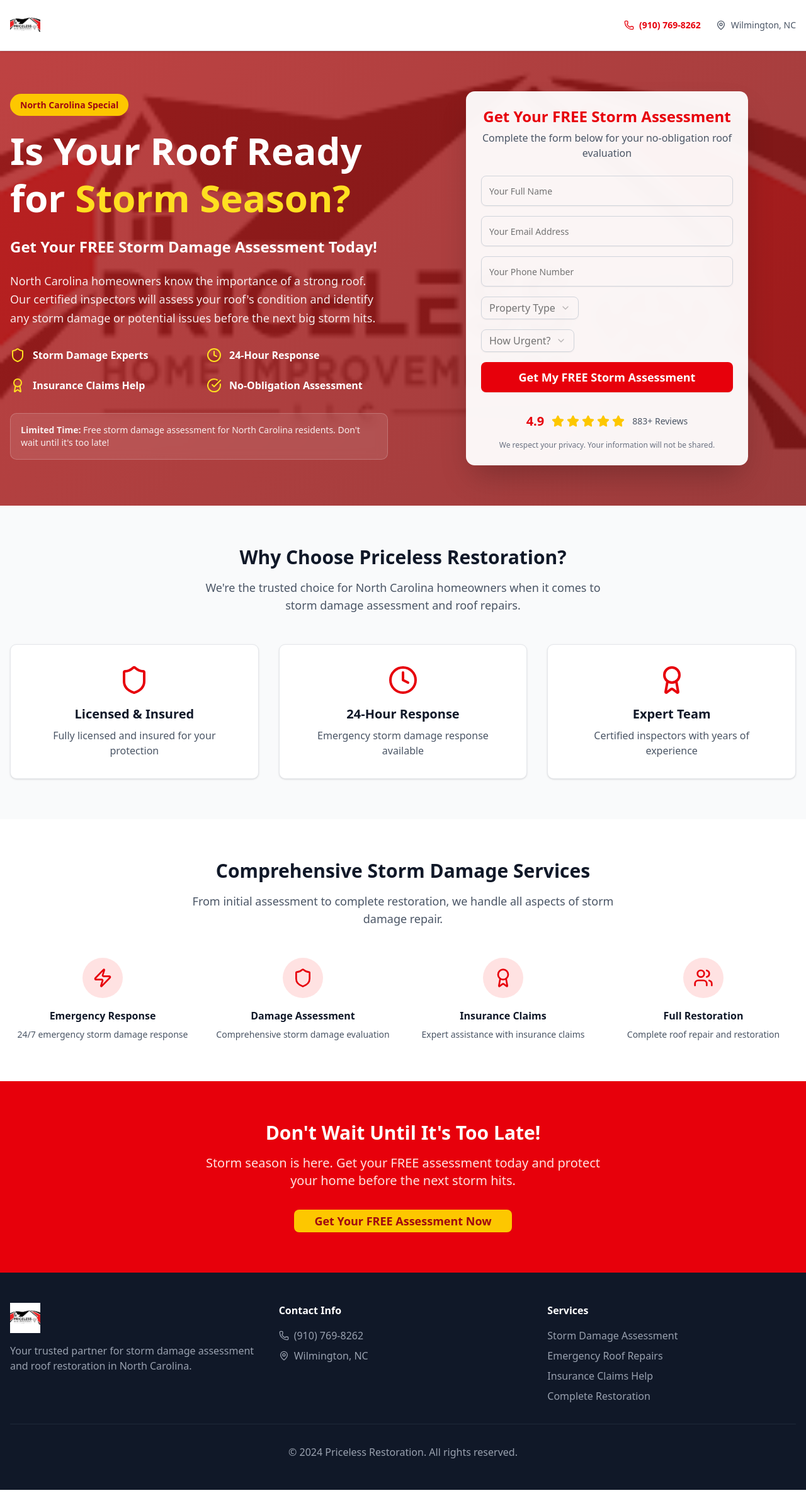
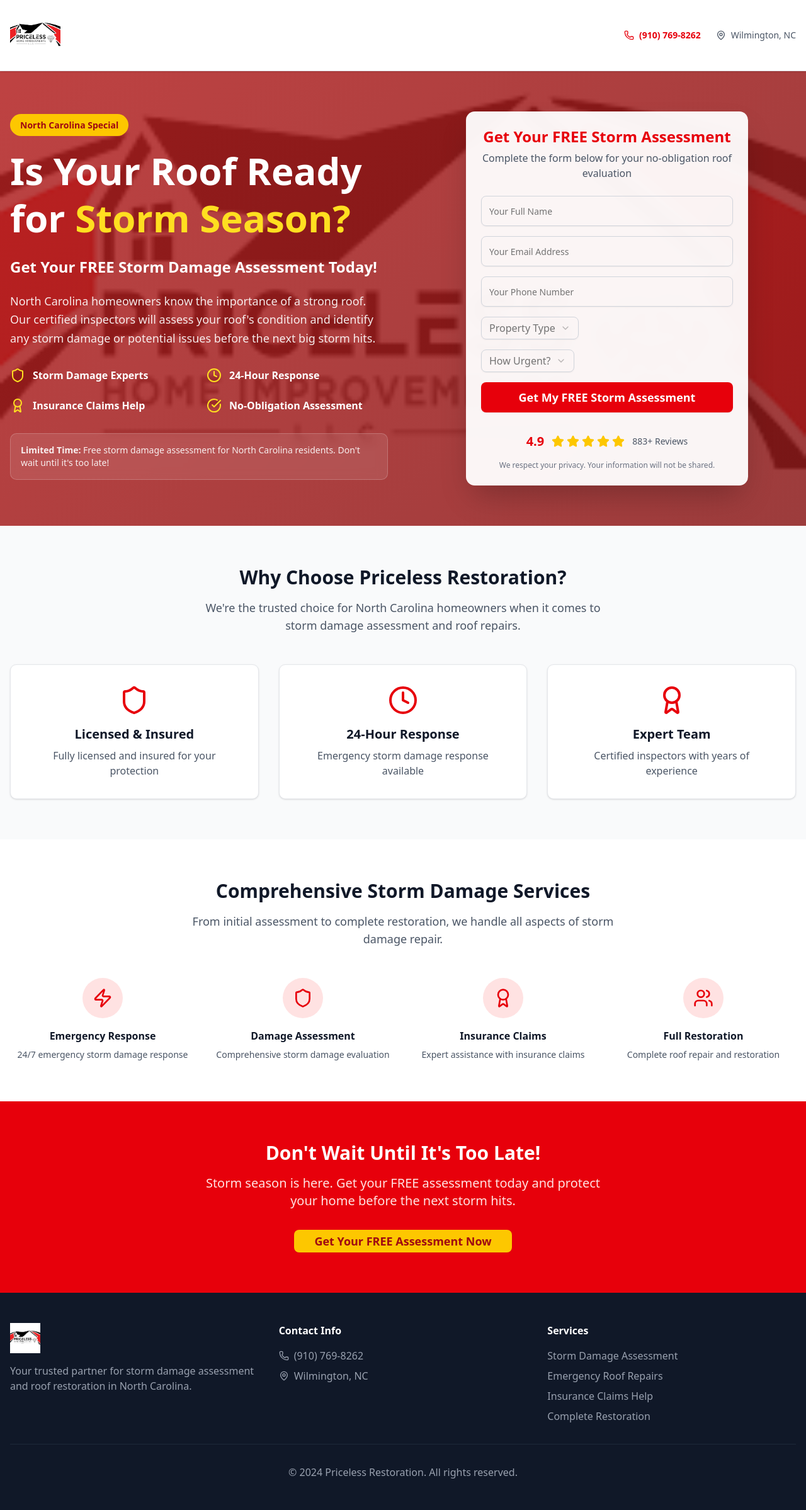
Before and after one commit to Reag24/priceless-roof-v5, a React (Vite) app: page /nc-landing in a window 1280 px wide. Shown: the whole page at 63% size. Before the commit the page ends 2366 px from the top, so only its background shows below. Built offline with nearby package versions, Linux system fonts and the light colour scheme.

Commit message:
Fix NC landing page logo import and styling to match homepage

```diff
--- a/src/components/NCLanding.jsx
+++ b/src/components/NCLanding.jsx
@@ -1,3 +1,4 @@
+import logo from "../assets/logo.png";
 import React, { useState } from 'react';
 import { useNavigate } from 'react-router-dom';
 import { Button } from './ui/button';
@@ -63,7 +64,7 @@ const NCLanding = () => {
           <div className="flex items-center justify-between">
             <div className="flex items-center space-x-4">
               <a href="/" className="cursor-pointer">
-                <img src="/src/assets/logo.png" alt="Priceless Restoration" className="h-12 w-auto" />
+                <img src={logo} alt="Priceless Home Improvements Logo" className="h-20" />
               </a>
             </div>
             <div className="flex items-center space-x-4">
@@ -314,7 +315,7 @@ const NCLanding = () => {
         <div className="container mx-auto px-4">
           <div className="grid md:grid-cols-3 gap-8">
             <div>
-              <img src="/src/assets/logo.png" alt="Priceless Restoration" className="h-12 w-auto mb-4" />
+              <img src={logo} alt="Priceless Home Improvements Logo" className="h-12 w-auto mb-4" />
               <p className="text-gray-400">
                 Your trusted partner for storm damage assessment and roof restoration in North Carolina.
               </p>
```
Also changed, not shown: 3 other files (tests, documents, lock files or other folders).
